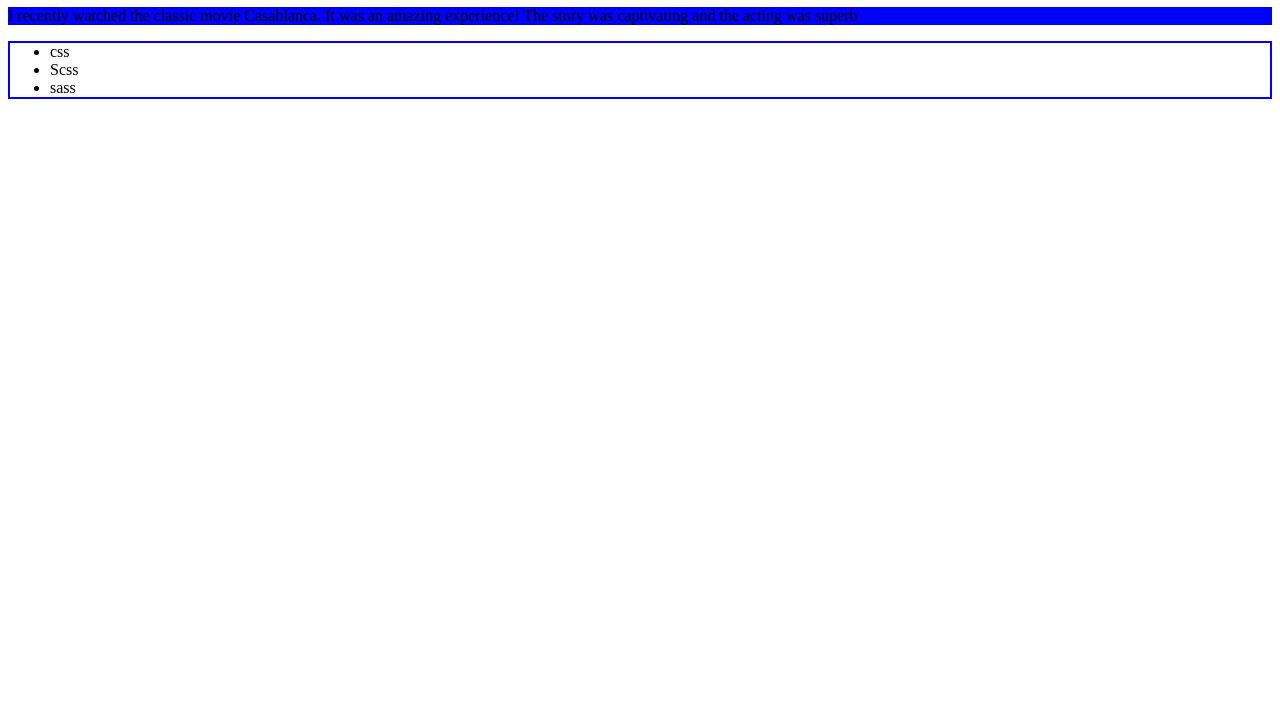
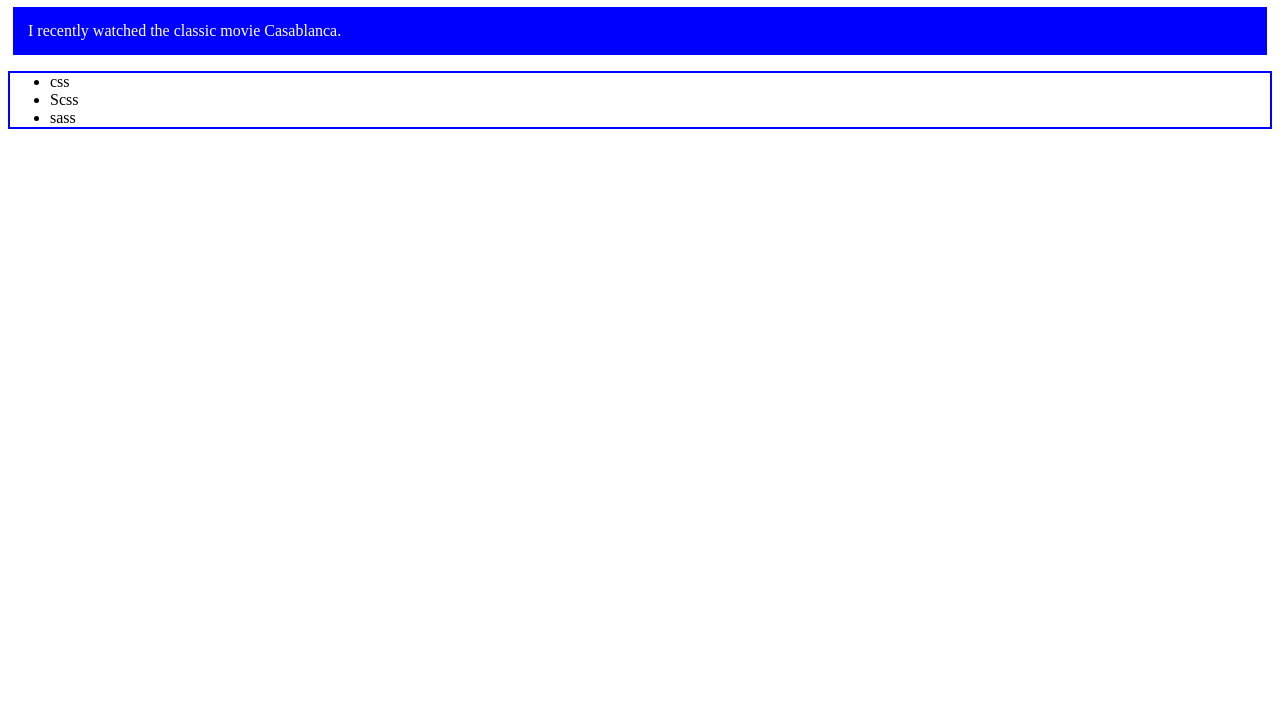
Before and after one commit to avmonirul/Explore-scss, a plain HTML site: page index.html in a window 1280 px wide. Shown: the part 73-800 px from the top of the page. Drawn offline with Linux system fonts and the light colour scheme.

Commit message:
first commit

```diff
--- a/index.html
+++ b/index.html
@@ -9,7 +9,7 @@
 </head>
 <body>
     <h1>Explore Scss</h1>
-    <p>I recently watched the classic movie Casablanca. It was an amazing experience! The story was captivating and the acting was superb</p>
+    <p>I recently watched the classic movie Casablanca.</p>
     <ul>
         <li>css</li>
         <li>Scss</li>
--- a/styels/style.scss
+++ b/styels/style.scss
@@ -5,6 +5,9 @@ h1{
 }
 p{
     background-color: $primary-color;
+    color: white;
+    margin: 5px;
+    padding: 15px;
 }
 ul{
     border: 2px solid $primary-color;
```
Also changed, not shown: styels/style.css, 1 other file.
